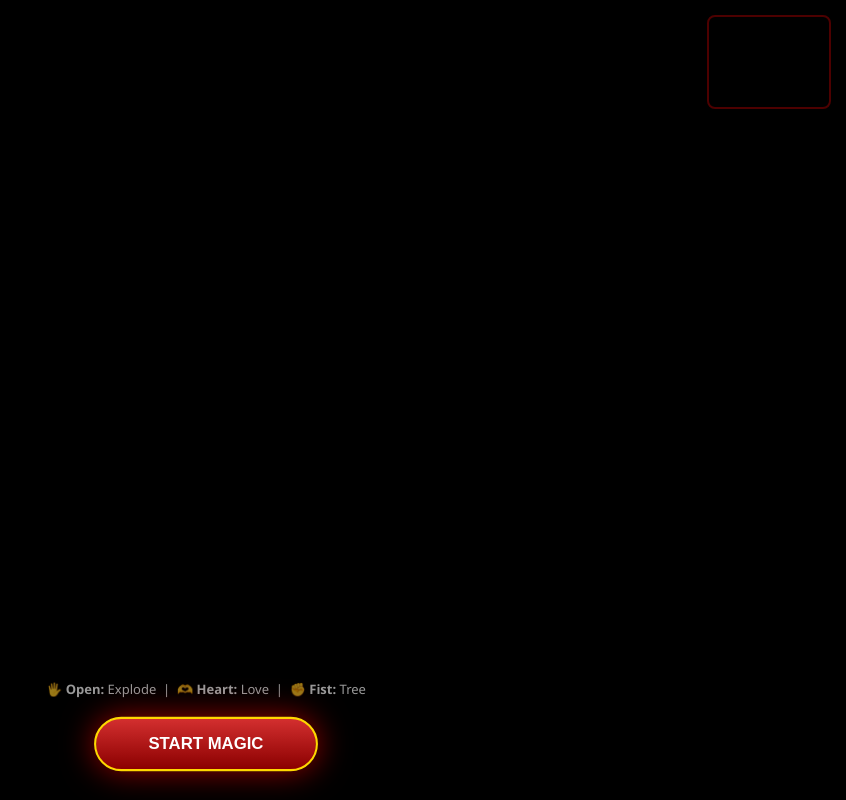
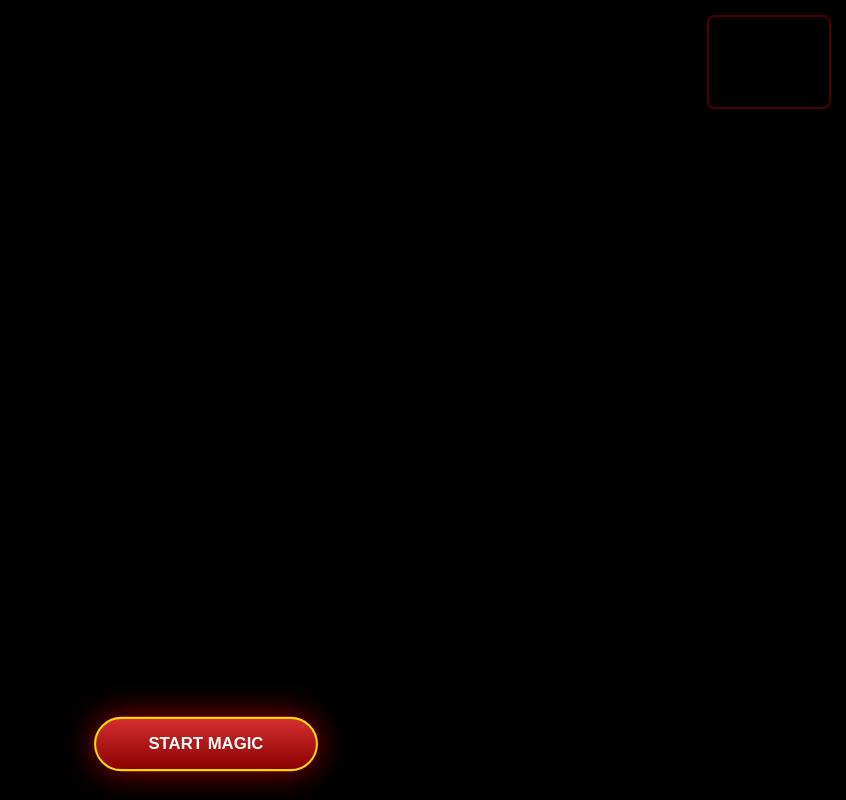
Before and after one commit to NguyenTienDat-GTR/giang-sinh, a plain HTML site: page index.html in a window 1280 px wide. Shown: the whole page, without its empty margins (434-1280 px from the left). Drawn offline with nearby package versions, Linux system fonts and the light colour scheme.

Commit message:
Update index.html delete guide

```diff
--- a/index.html
+++ b/index.html
@@ -119,10 +119,6 @@
     <!-- UI   -->
     <div id="ui-layer">
       <!--   -->
-      <div class="guide">
-        🖐 <b>Open:</b> Explode &nbsp;|&nbsp; 🫶 <b>Heart:</b> Love &nbsp;|&nbsp;
-        ✊ <b>Fist:</b> Tree
-      </div>
       <button id="btnStart" onclick="startSystem()">START MAGIC</button>
     </div>
 
```
